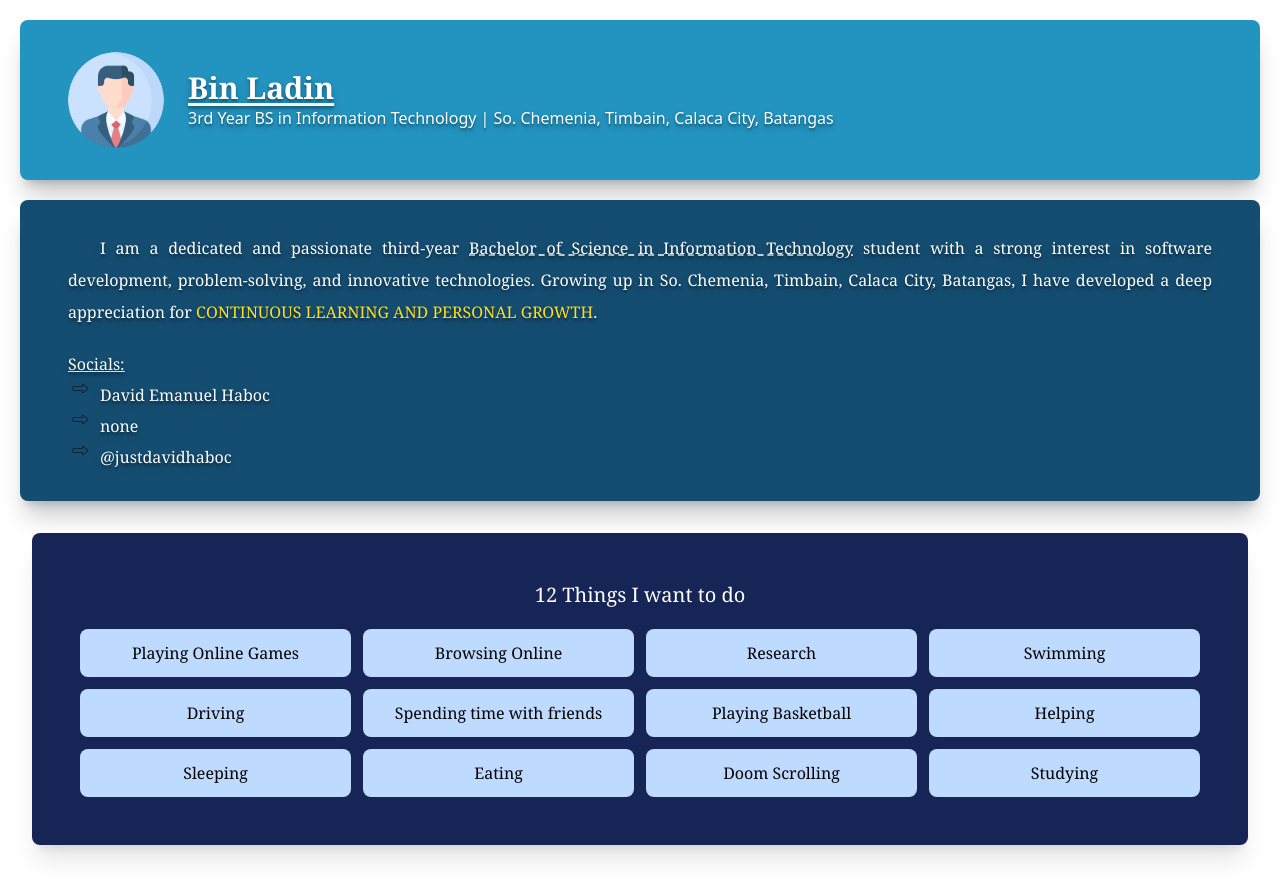
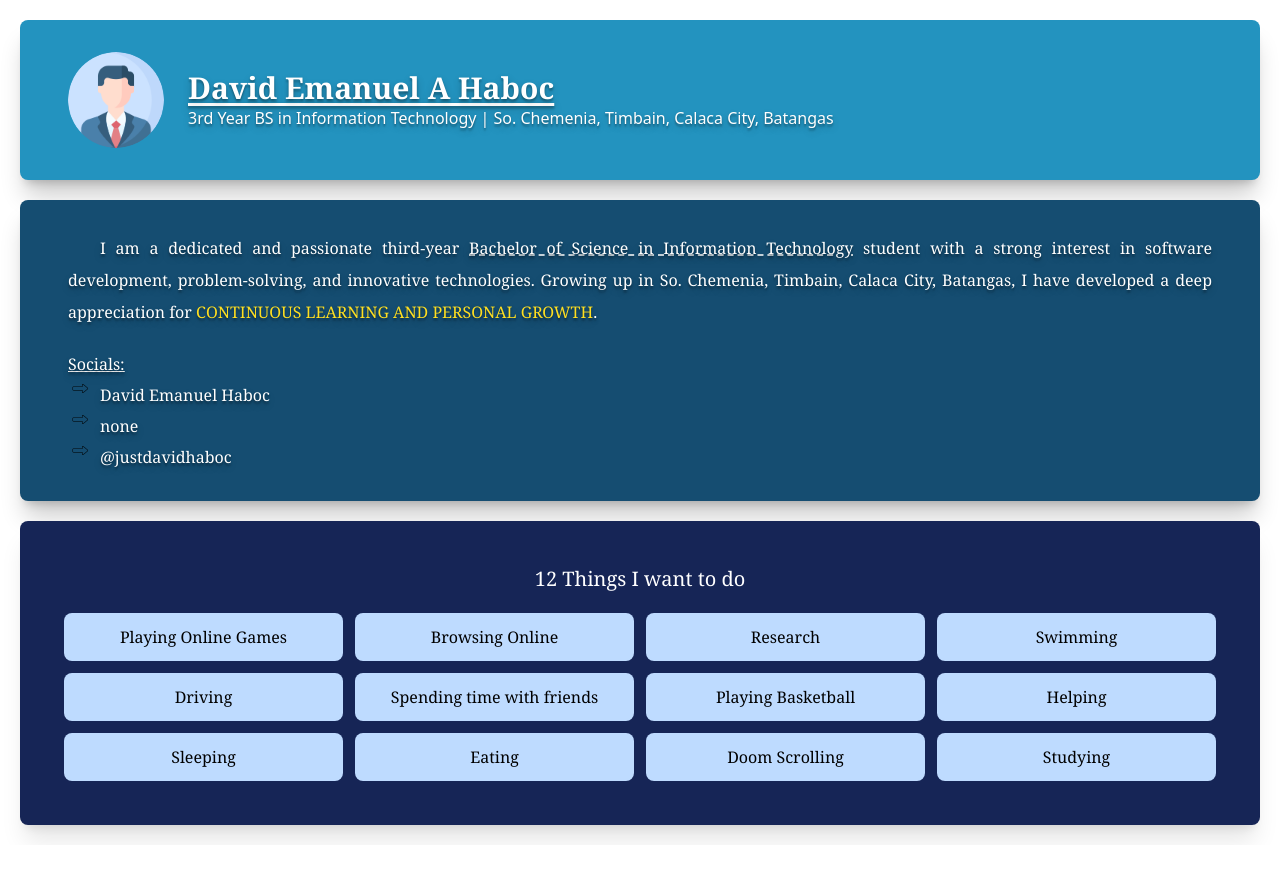
Before and after one commit to CDTdavidhaboc/Tailwind101, a website: page src/index.html in a window 1280 px wide. After the commit the page ends 845 px from the top, so only its background shows below. Drawn offline with Linux system fonts and the light colour scheme.

Commit message:
Basic Grid System

```diff
--- a/src/index.html
+++ b/src/index.html
@@ -11,7 +11,7 @@
     <section class="bg-[rgb(21,77,113)] lg:bg-[rgb(35,147,191)] flex items-center gap-6 px-12 py-8 m-5 mb-0 lg:mb-5 lg:rounded-lg lg:text-shadow-lg/20 lg:shadow-xl/20">
             <img src="user.png" alt="User" class="hidden lg:block w-24 h-24 rounded-full object-cover">
             <div>
-                <h1 class="text-white text-xl lg:text-3xl font-bold font-serif"><a class="underline underline-offset-4">Bin Ladin</a></h1>
+                <h1 class="text-white text-xl lg:text-3xl font-bold font-serif"><a class="underline underline-offset-4">David Emanuel A Haboc</a></h1>
                     <h3 class="text-white text-sm md:text-base font-light  ">3rd Year BS in Information Technology | So. Chemenia, Timbain, Calaca City, Batangas</h3>
             </div>
         </section>
@@ -28,7 +28,7 @@
                 </ul>
         </div>
 </section>
-<section class="p-12 m-8 bg-blue-950 rounded-lg shadow-xl">
+<section class="p-11 m-5 bg-blue-950 lg:rounded-lg shadow-xl">
     <h1 class="text-center text-white text-xl font-serif mb-5">12 Things I want to do</h1>
     <article class="grid grid-cols-3 md:grid-cols-6 lg:grid-cols-12 gap-3 font-serif">
         <div class="text-center p-3 bg-blue-200 rounded-lg col-span-3 hover:bg-sky-700">Playing Online Games</div>
```
Also changed, not shown: src/output.css.
